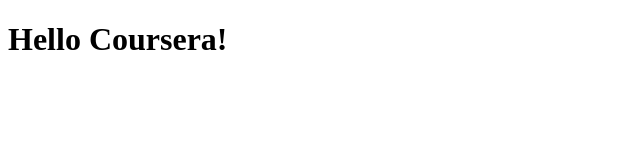
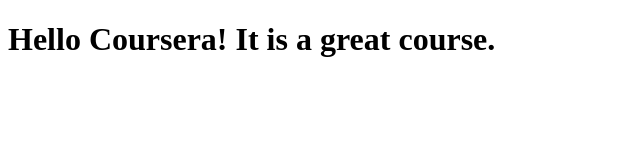
Before and after one commit to ananta-dev/coursera-full-stack-test, a plain HTML site: page site/index.html in a window 1280 px wide. Shown: the whole page, without its empty margins (0-640 px from the left). Drawn offline with Linux system fonts and the light colour scheme.

Commit message:
Small addition to out page content

```diff
--- a/site/index.html
+++ b/site/index.html
@@ -4,6 +4,6 @@
 	<title>Hello Coursera!</title>
 </head>
 <body>
-	<h1>Hello Coursera!</h1>
+	<h1>Hello Coursera! It is a great course.</h1>
 </body>
 </html>
```
